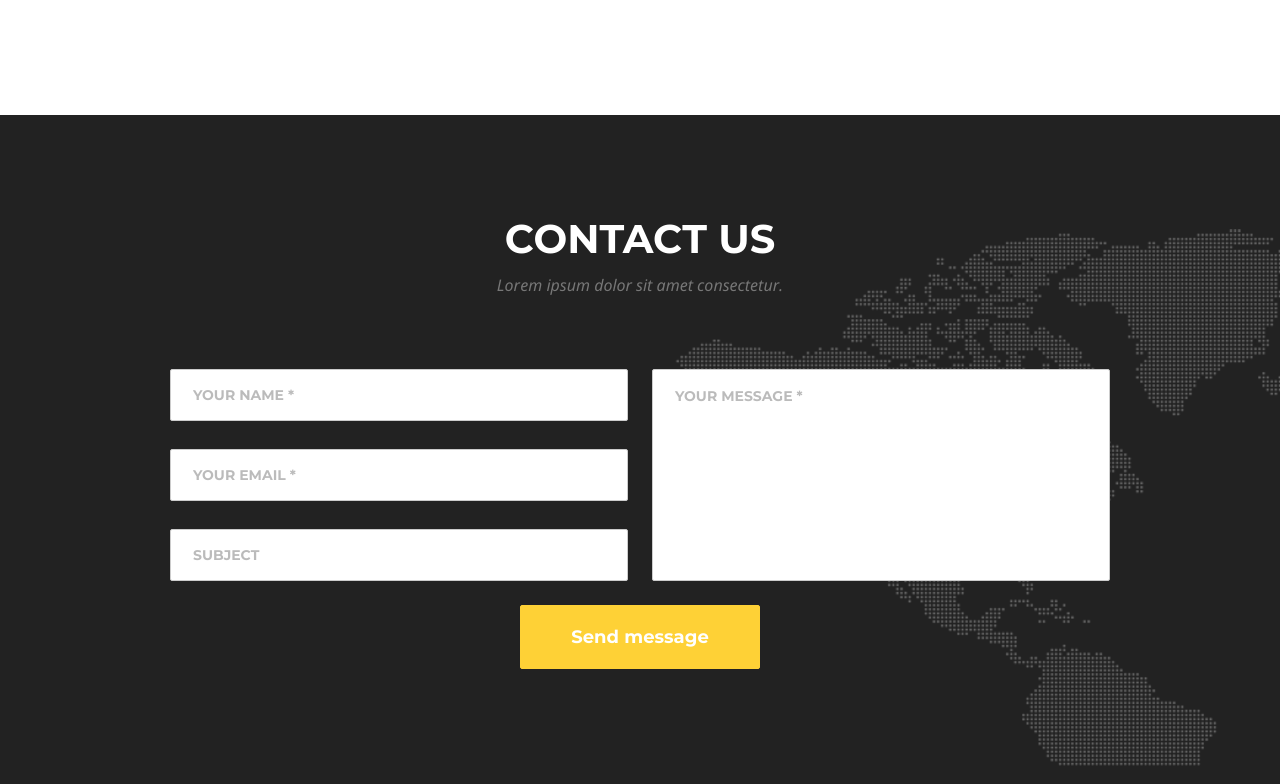
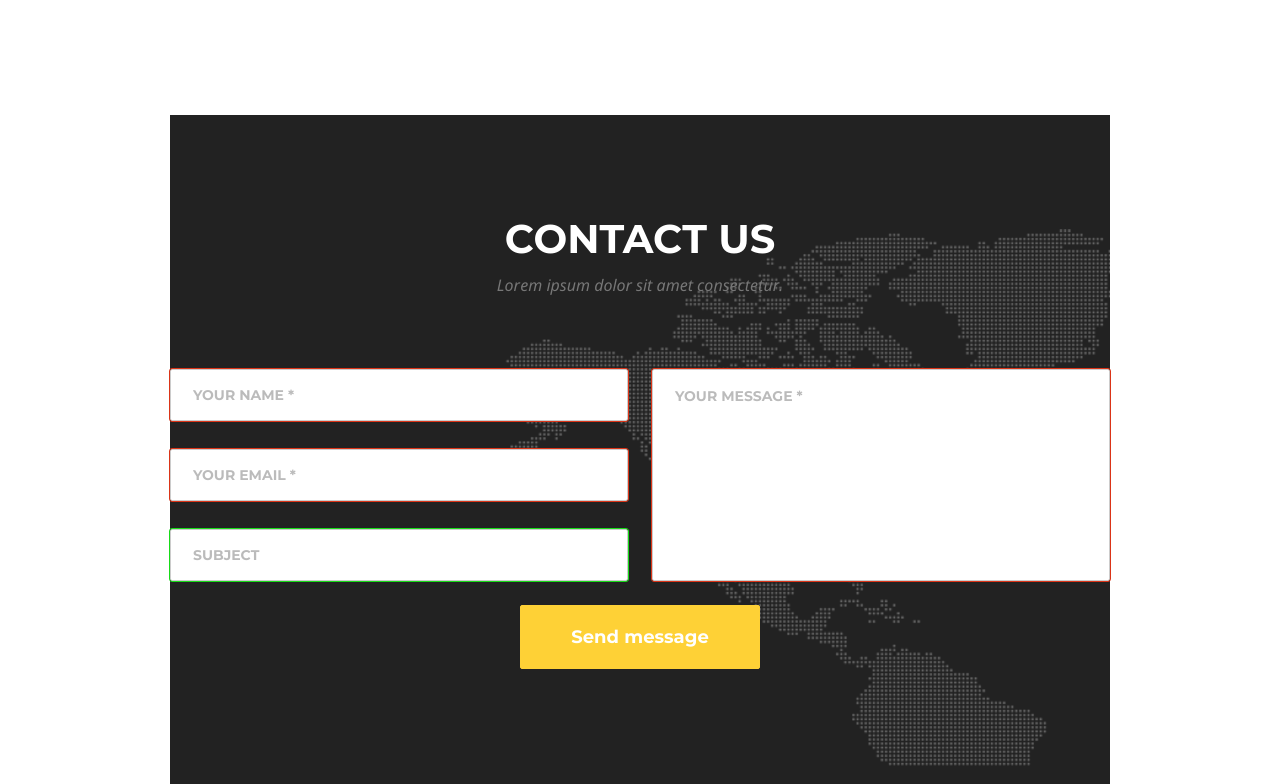
Before and after one commit to Mariia2505/goit-fe-course, a plain HTML site: page module-7/index.html in a window 1280 px wide. Shown: the part 540-1324 px from the top of the page. Drawn offline with Linux system fonts and the light colour scheme.

Commit message:
Add files via upload

```diff
--- a/module-7/css/styles.css
+++ b/module-7/css/styles.css
@@ -214,9 +214,9 @@ header{
   text-align: center;
 }
 
-/* FOOTER */
+/* CONTACTS SECTION */
 
-footer{
+.contacts{
   background-color: #222;
   padding-top: 86px;
   padding-bottom: 115px;
@@ -226,12 +226,12 @@ footer{
   /* не уверена, что правильно спозиционировала фон */
 }
 
-footer .section-title{
+.contacts .section-title{
   color: #fff;
   text-transform: uppercase;
 }
 
-footer .section-description{
+.contacts .section-description{
   padding-bottom: 74px;
 }
 
@@ -295,3 +295,15 @@ textarea{
 .contacts-form button:hover{
   background-color: rgba(254, 209, 54, .85);
 }
+
+input[type=text]:valid,
+input[type=email]:valid,
+textarea:valid {
+  outline: 1px solid rgb(23, 219, 23);
+}
+
+input[type=text]:invalid,
+input[type=email]:invalid,
+textarea:invalid {
+  outline: 1px solid rgb(219, 52, 23);
+}
```
